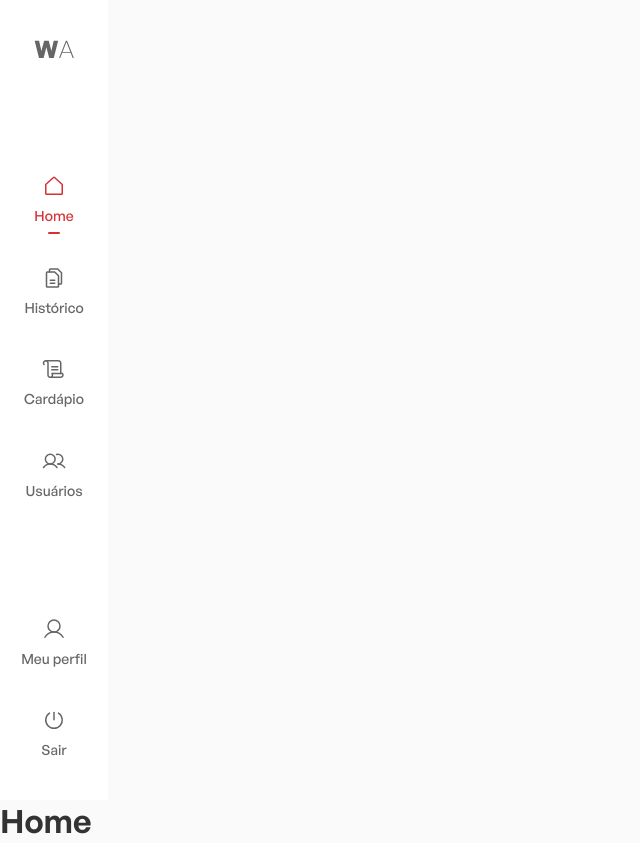
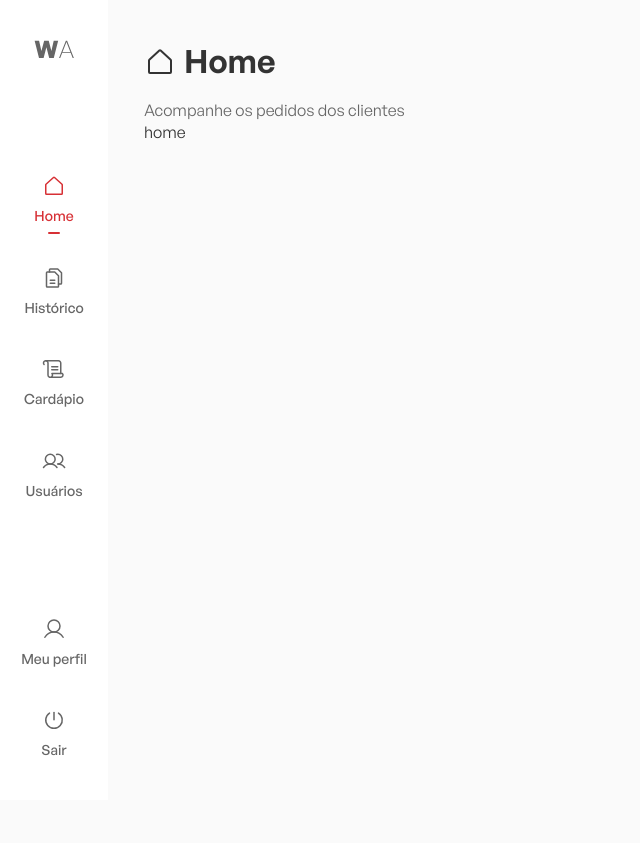
Before and after one commit to vidaaal/waiterapp-v2, a React (Vite) app in the folder web/: page /home in a window 1280 px wide. Shown: the whole page, without its empty margins (0-640 px from the left). After the commit the page ends 800 px from the top, so only its background shows below. Built offline with nearby package versions, Linux system fonts and the light colour scheme.

Commit message:
feat: Header component

```diff
--- /dev/null
+++ b/web/src/components/Header/index.tsx
@@ -0,0 +1,24 @@
+import { ReactElement } from 'react'
+import { Description, Title } from './styles'
+
+interface HeaderProps {
+  icon: ReactElement
+  title: string
+  description: string
+}
+
+export function Header({ title, description, icon }: HeaderProps) {
+  return (
+    <>
+      <Title>
+        {icon}
+
+        <h1>{title}</h1>
+      </Title>
+
+      <Description>
+        <p>{description}</p>
+      </Description>
+    </>
+  )
+}
--- /dev/null
+++ b/web/src/components/Header/styles.ts
@@ -0,0 +1,20 @@
+import styled from 'styled-components'
+
+export const Title = styled.div`
+  display: flex;
+  align-items: center;
+  gap: 8px;
+  margin-bottom: 16px;
+
+  svg {
+    color: ${({ theme }) => theme.colors.gray[500]};
+    width: 32px;
+    height: 32px;
+  }
+`
+
+export const Description = styled.div`
+  p {
+    color: ${({ theme }) => theme.colors.gray[400]};
+  }
+`
--- a/web/src/layouts/Dashboard/components/NavLink/styles.ts
+++ b/web/src/layouts/Dashboard/components/NavLink/styles.ts
@@ -16,6 +16,11 @@ export const StyledNavLink = styled(NavLink)`
     font-weight: 500;
   }
 
+  svg {
+    width: 24px;
+    height: 24px;
+  }
+
   &.active {
     color: ${({ theme }) => theme.colors.brand.red};
 
--- a/web/src/layouts/Dashboard/components/Sidebar/index.tsx
+++ b/web/src/layouts/Dashboard/components/Sidebar/index.tsx
@@ -9,40 +9,17 @@ export function SideBar() {
       <img src={miniLogo} alt="WA" />
 
       <Paths>
-        <SidebarNavLink
-          icon={<HouseSimple size={24} />}
-          name="Home"
-          path="/home"
-        />
-
-        <SidebarNavLink
-          icon={<Files size={24} />}
-          name="Histórico"
-          path="/orders"
-        />
-
-        <SidebarNavLink
-          icon={<Scroll size={24} />}
-          name="Cardápio"
-          path="/menu"
-        />
-
-        <SidebarNavLink
-          icon={<Users size={24} />}
-          name="Usuários"
-          path="/users"
-        />
+        <SidebarNavLink icon={<HouseSimple />} name="Home" path="/home" />
+        <SidebarNavLink icon={<Files />} name="Histórico" path="/orders" />
+        <SidebarNavLink icon={<Scroll />} name="Cardápio" path="/menu" />
+        <SidebarNavLink icon={<Users />} name="Usuários" path="/users" />
       </Paths>
 
       <BottomActions>
-        <SidebarNavLink
-          icon={<User size={24} />}
-          name="Meu perfil"
-          path="/me"
-        />
+        <SidebarNavLink icon={<User />} name="Meu perfil" path="/me" />
 
         <SignOut>
-          <Power size={24} />
+          <Power />
 
           <span>Sair</span>
         </SignOut>
--- a/web/src/layouts/Dashboard/components/Sidebar/styles.ts
+++ b/web/src/layouts/Dashboard/components/Sidebar/styles.ts
@@ -40,4 +40,9 @@ export const SignOut = styled.button`
     line-height: 140%;
     font-weight: 500;
   }
+
+  svg {
+    width: 24px;
+    height: 24px;
+  }
 `
--- a/web/src/layouts/Dashboard/index.tsx
+++ b/web/src/layouts/Dashboard/index.tsx
@@ -1,12 +1,15 @@
 import { Outlet } from 'react-router-dom'
 import { SideBar } from './components/Sidebar'
+import { Container, Content } from './styles'
 
 export function Dashboard() {
   return (
-    <>
+    <Container>
       <SideBar />
 
-      <Outlet />
-    </>
+      <Content>
+        <Outlet />
+      </Content>
+    </Container>
   )
 }
--- /dev/null
+++ b/web/src/layouts/Dashboard/styles.ts
@@ -0,0 +1,9 @@
+import styled from 'styled-components'
+
+export const Container = styled.div`
+  display: flex;
+`
+
+export const Content = styled.main`
+  padding: 40px 36px;
+`
--- a/web/src/pages/Home/index.tsx
+++ b/web/src/pages/Home/index.tsx
@@ -1,3 +1,16 @@
+import { HouseSimple } from 'phosphor-react'
+import { Header } from '../../components/Header'
+
 export function Home() {
-  return <h1>Home</h1>
+  return (
+    <>
+      <Header
+        icon={<HouseSimple />}
+        title="Home"
+        description="Acompanhe os pedidos dos clientes"
+      />
+
+      <p>home</p>
+    </>
+  )
 }
```
